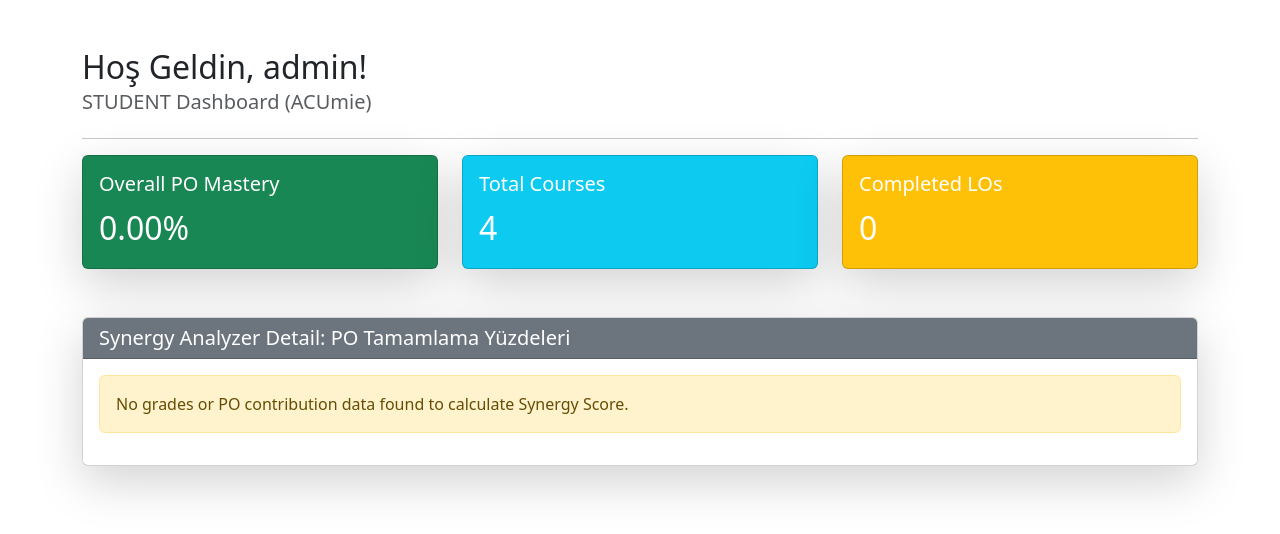
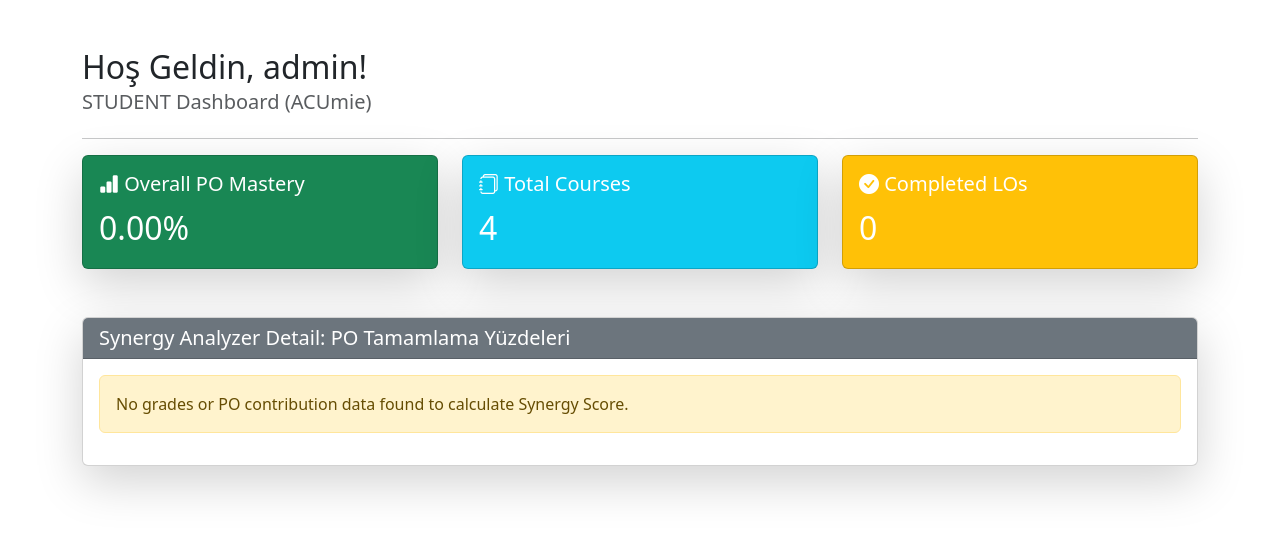
Before and after one commit to Mirket07/Acumie, a Django app: page /grades/dashboard/ in a window 1280 px wide. Shown: the part 56-590 px from the top of the page. Run offline with Django 5.2, Linux system fonts and the light colour scheme; a user stored in the database is signed in; data that the repository does not hold is empty.

Commit message:
HTML link eklendi

```diff
--- a/Acumie/templates/base.html
+++ b/Acumie/templates/base.html
@@ -5,6 +5,7 @@
     <meta name="viewport" content="width=device-width, initial-scale=1.0">
     <title>{% block title %}ACUmie Project{% endblock %}</title>
     <link href="https://cdn.jsdelivr.net/npm/bootstrap@5.3.3/dist/css/bootstrap.min.css" rel="stylesheet">
+    <link rel="stylesheet" href="https://cdn.jsdelivr.net/npm/bootstrap-icons@1.11.3/font/bootstrap-icons.min.css">
 </head>
 <body>
 
```
